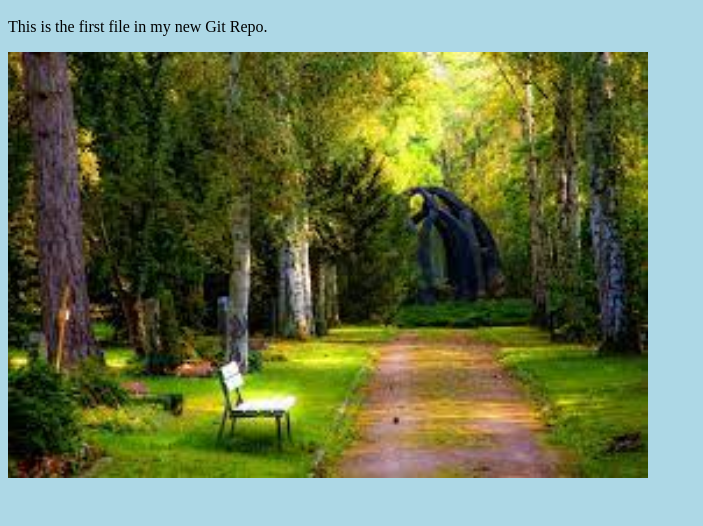
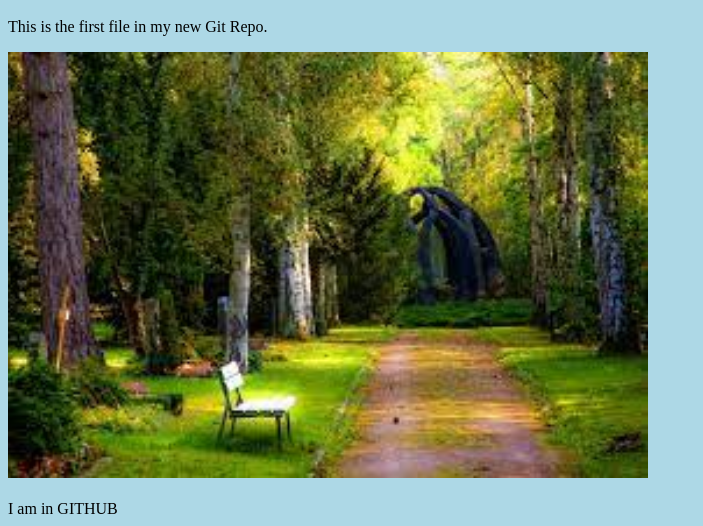
Before and after one commit to suramgit12/hello-world, a plain HTML site: page index.html in a window 1280 px wide. Shown: the part 284-810 px from the top of the page, without its empty margins (0-703 px from the left). Drawn offline with Linux system fonts and the light colour scheme.

Commit message:
Update index.html

```diff
--- a/index.html
+++ b/index.html
@@ -10,5 +10,7 @@ style="width:25%;max-width:640px"></div>
 <h1>Hello world!</h1>
 <p>This is the first file in my new Git Repo.</p>
 <div><img src="park1.jpg" alt="Hello Git" style="width:100%;max-width:640px"></div>
+  <br/>
+  I am in GITHUB
 </body>
 </html>
```
